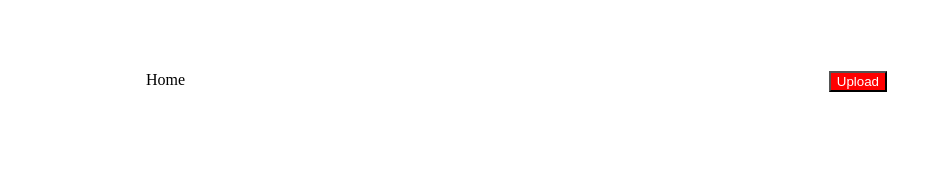
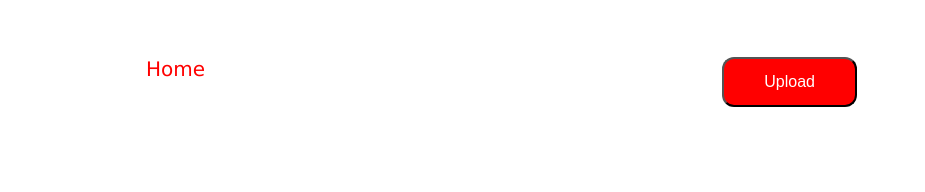
Before and after one commit to rmorris00/group-project, a plain HTML site: page index.html in a window 1280 px wide. Shown: the full height of the page, 355-1280 px from the left. Drawn offline with Linux system fonts and the light colour scheme.

Commit message:
header-logo update

```diff
--- a/style.css
+++ b/style.css
@@ -17,5 +17,13 @@ button {
   background-color: red;
   color: white;
   float: right;
-  margin-right: 30px;
+  margin-right: 60px;
+  padding: 14px 40px;
+  font-size: 16px;
+  border-radius: 12px;
 }
+a {
+  color: red;
+  font-size: 20px;
+  font-family: 'Lucida Sans', 'Lucida Sans Regular', 'Lucida Grande', 'Lucida Sans Unicode', Geneva, Verdana, sans-serif
+}
```
